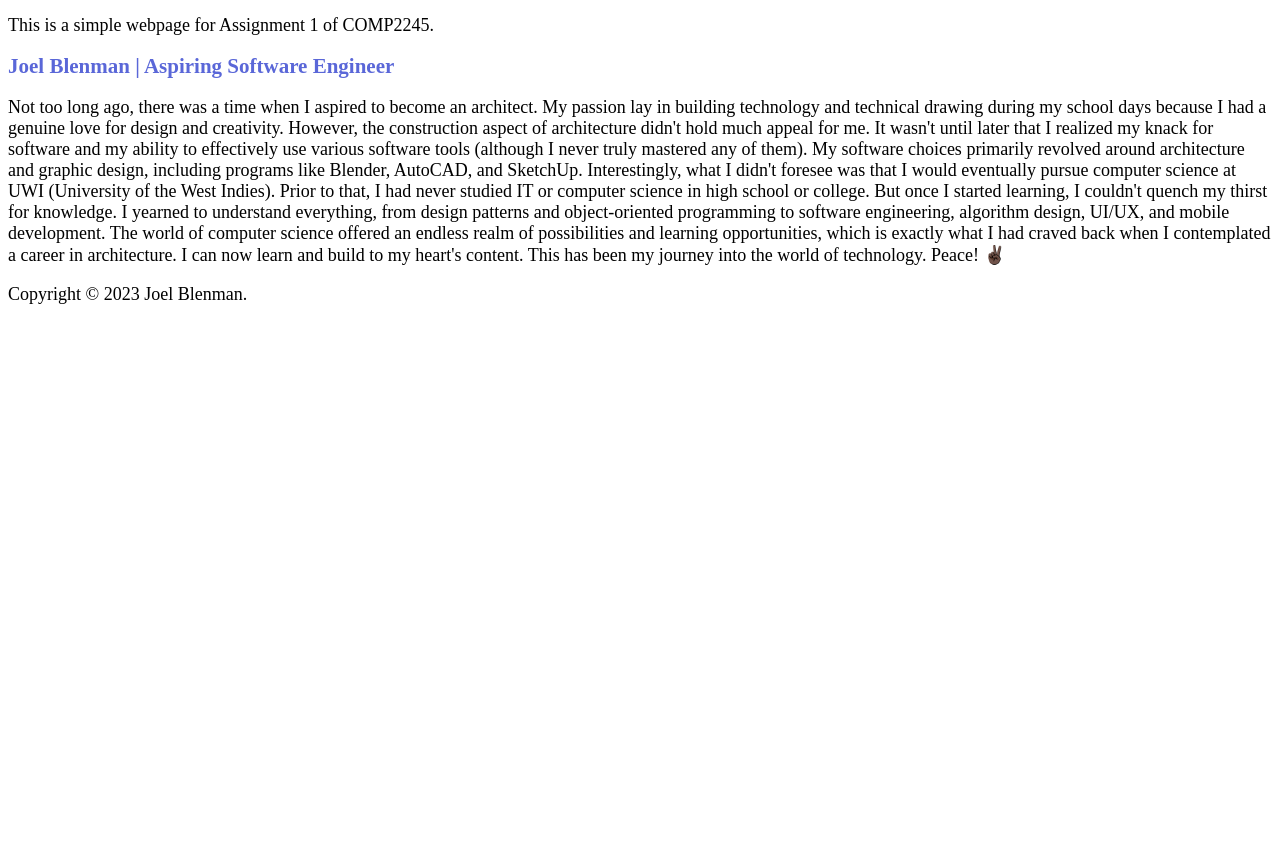
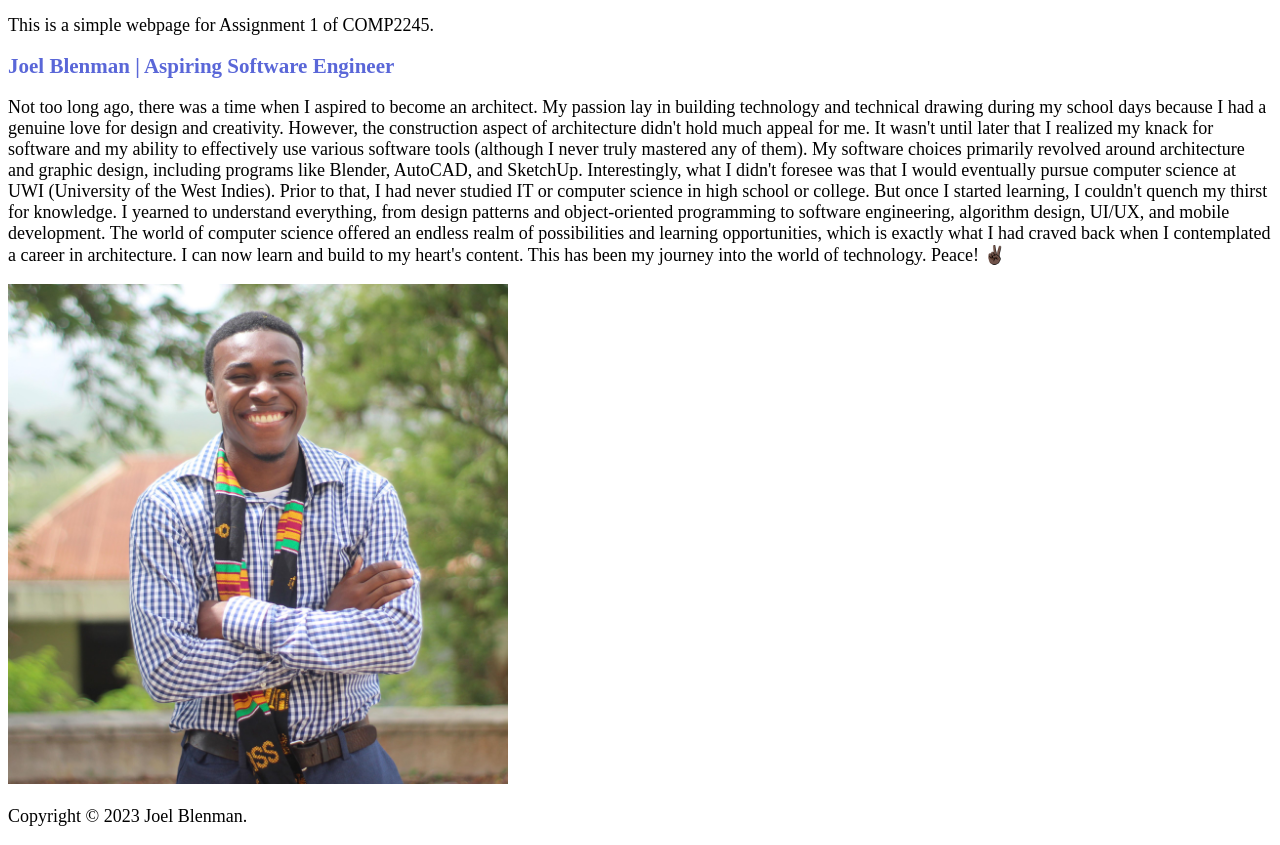
Before and after one commit to b13nmaN/comp2245-assignment1, a plain HTML site: page index.html in a window 1280 px wide. Shown: the part 46-891 px from the top of the page. Before the commit the page ends 800 px from the top, so only its background shows below. Drawn offline with Linux system fonts and the light colour scheme.

Commit message:
added an image to html file

```diff
--- a/index.html
+++ b/index.html
@@ -34,9 +34,9 @@
             The world of computer science offered an endless realm of possibilities and learning opportunities, which is
             exactly what I had craved back when I contemplated a career in architecture. I can now learn and build to my
             heart's content. This has been my journey into the world of technology. Peace! ✌🏿
-
         </p>
     </main>
+        <img height="500px" width="500px" src="/images/PictureDay.jpg" alt="BackInCollege">
     <footer>
         <p>Copyright &copy; 2023 Joel Blenman.</p>
     </footer>
```
Also changed, not shown: images/PictureDay.jpg (added).
